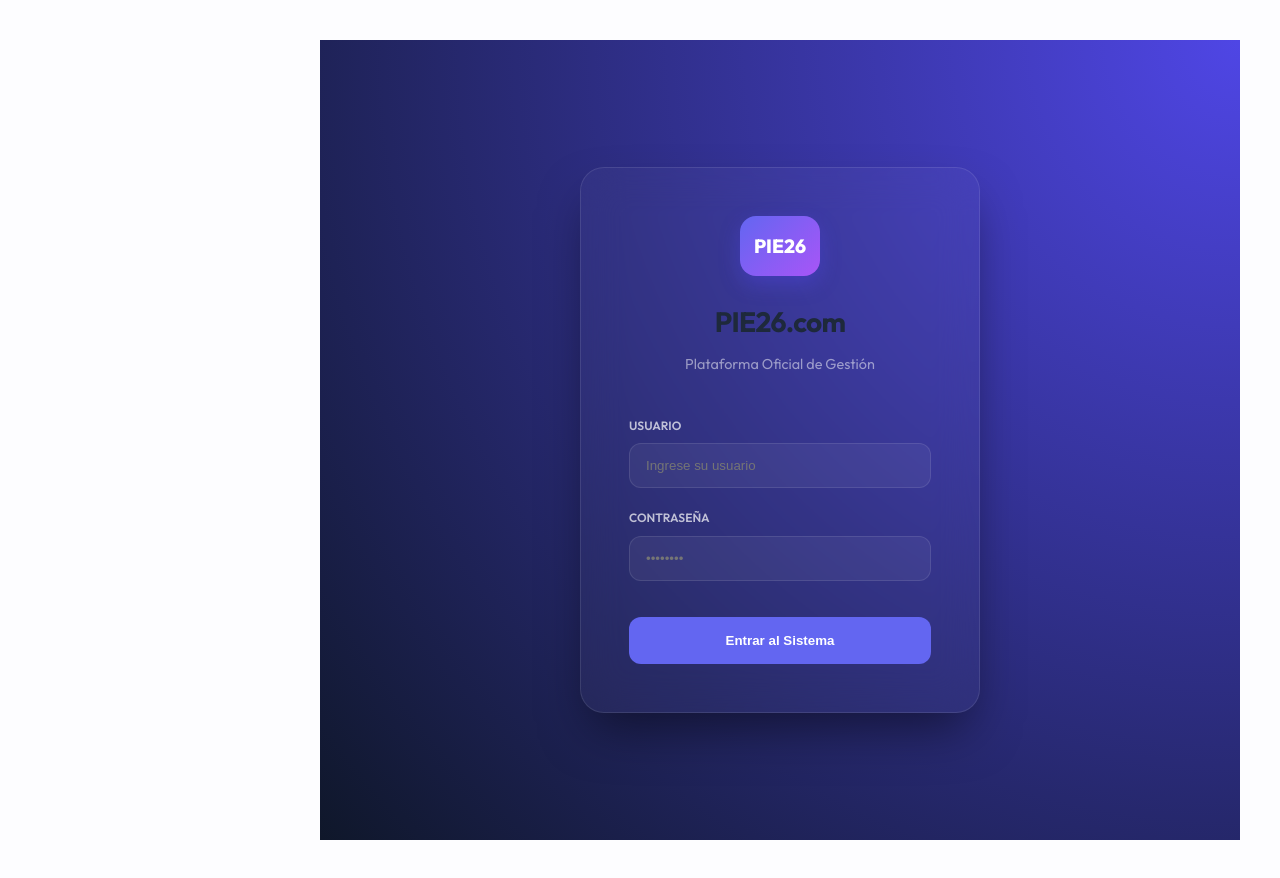
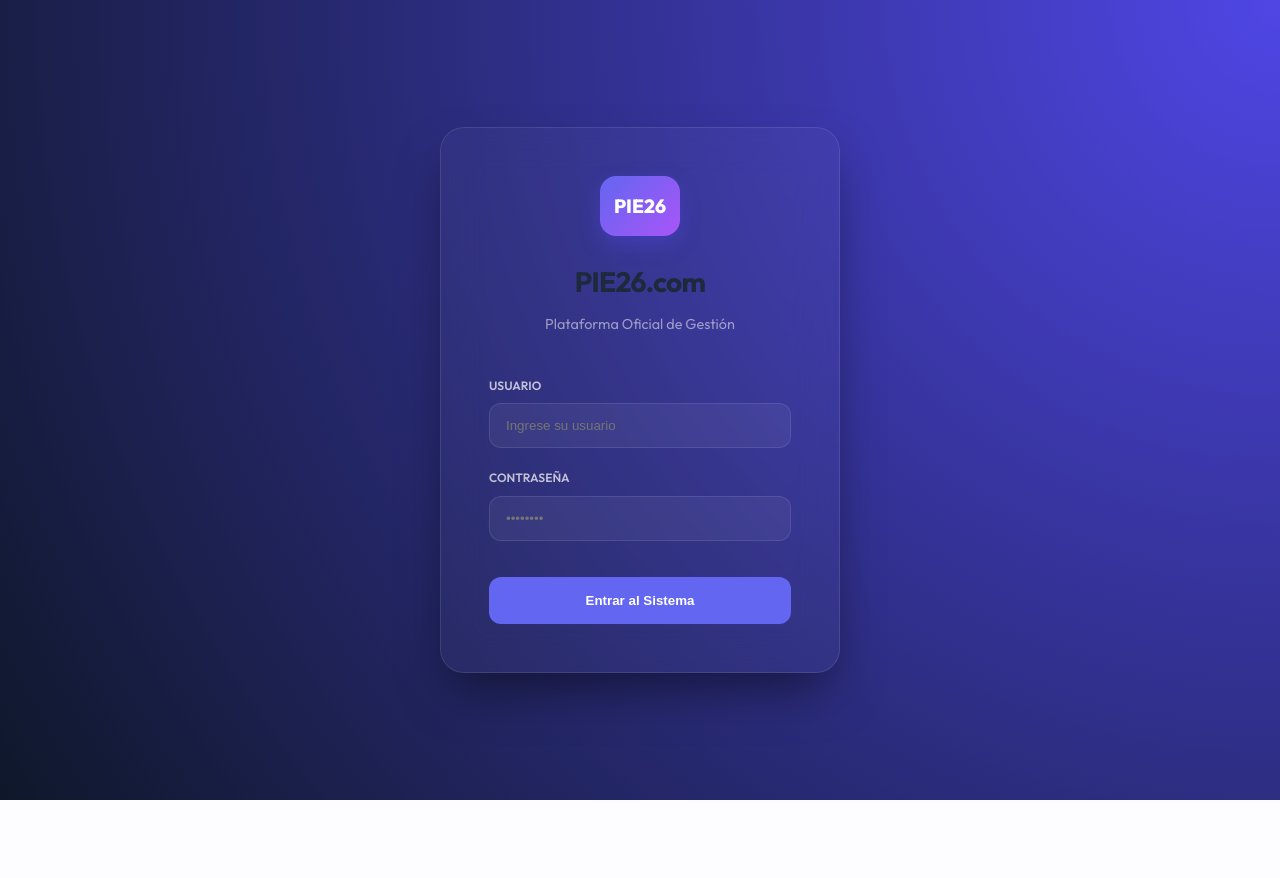
Before and after one commit to marthomstore-lang/integracion-2026, a Next.js app: page /login in a window 1280 px wide. After the commit the page ends 800 px from the top, so only its background shows below. Built offline with nearby package versions, Linux system fonts and the light colour scheme.

Commit message:
Fix login page alignment by conditionally removing sidebar offset

```diff
--- a/src/app/layout.tsx
+++ b/src/app/layout.tsx
@@ -1,6 +1,6 @@
 import type { Metadata } from "next";
 import "./globals.css";
-import Sidebar from "@/components/Sidebar";
+import LayoutWrapper from "@/components/LayoutWrapper";
 import { Analytics } from "@vercel/analytics/react";
 
 export const metadata: Metadata = {
@@ -23,12 +23,9 @@ export default function RootLayout({
         <link href="https://fonts.googleapis.com/css2?family=Outfit:wght@300;400;500;600;700;800&family=Inter:wght@400;500;600&display=swap" rel="stylesheet" />
       </head>
       <body>
-        <div className="app-container">
-          <Sidebar />
-          <main className="main-content">
-            {children}
-          </main>
-        </div>
+        <LayoutWrapper>
+          {children}
+        </LayoutWrapper>
         <Analytics />
       </body>
     </html>
--- /dev/null
+++ b/src/components/LayoutWrapper.tsx
@@ -0,0 +1,23 @@
+'use client';
+import { usePathname } from 'next/navigation';
+import Sidebar from "./Sidebar";
+
+export default function LayoutWrapper({ children }: { children: React.ReactNode }) {
+  const pathname = usePathname();
+  const isLoginPage = pathname === '/login';
+
+  return (
+    <div className="app-container">
+      {!isLoginPage && <Sidebar />}
+      <main
+        className="main-content"
+        style={{
+          marginLeft: isLoginPage ? 0 : undefined,
+          padding: isLoginPage ? 0 : undefined
+        }}
+      >
+        {children}
+      </main>
+    </div>
+  );
+}
```
